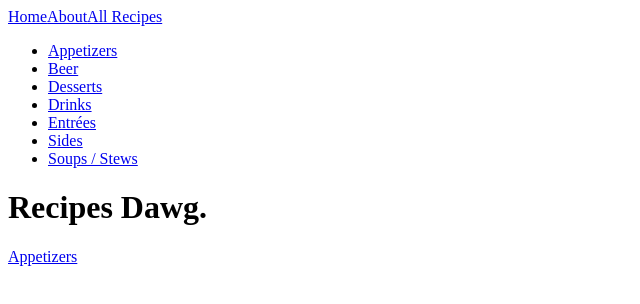
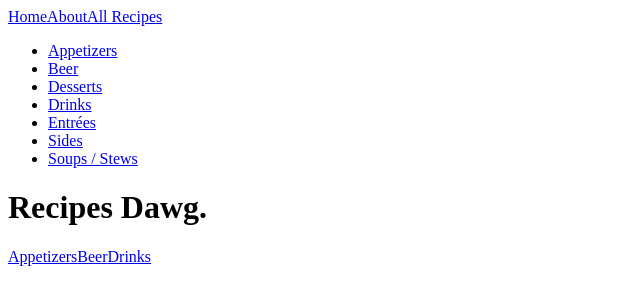
Before and after one commit to drc/yacht-club-cookbook, a Next.js app: page /recipes in a window 1280 px wide. Shown: the top 304 px of the page, without its empty margins (0-640 px from the left). Built offline with nearby package versions, Linux system fonts and the light colour scheme.

Commit message:
default empty array

```diff
--- a/pages/recipes/[category]/index.jsx
+++ b/pages/recipes/[category]/index.jsx
@@ -3,7 +3,7 @@ import Link from "next/link";
 import fs from "fs";
 import path from "path";
 
-export default function Appetizers({ recipes, category }) {
+export default function Appetizers({ recipes = [], category }) {
 
   return (
     <Layout>
--- a/pages/recipes/index.jsx
+++ b/pages/recipes/index.jsx
@@ -8,6 +8,12 @@ export default function Index() {
       <Link href="/recipes/appetizers">
           <a>Appetizers</a>
       </Link>
+      <Link href="/recipes/beer">
+          <a>Beer</a>
+      </Link>
+      <Link href="/recipes/drinks">
+          <a>Drinks</a>
+      </Link>
       <style jsx>{`
         text-align: center;
       `}</style>
```
